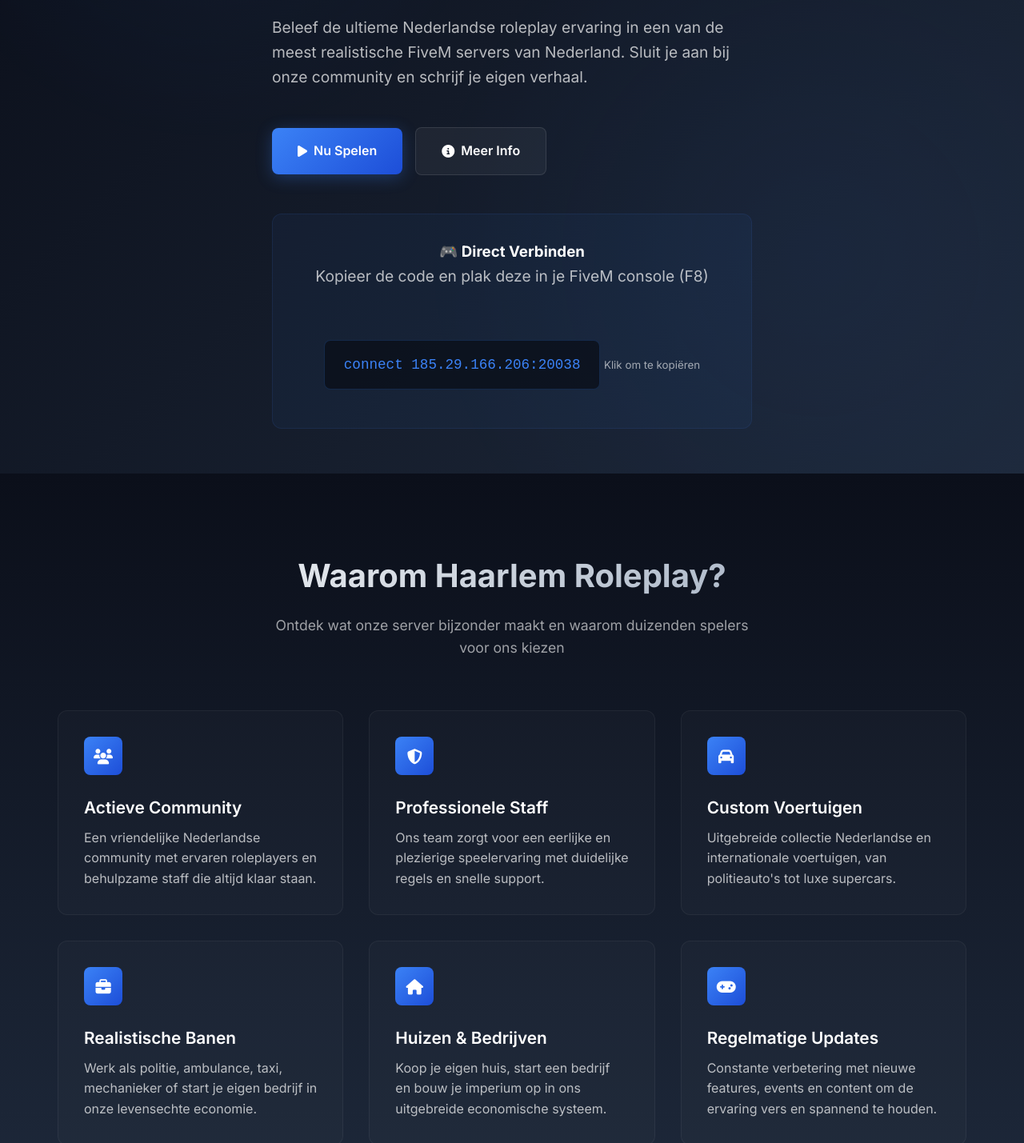
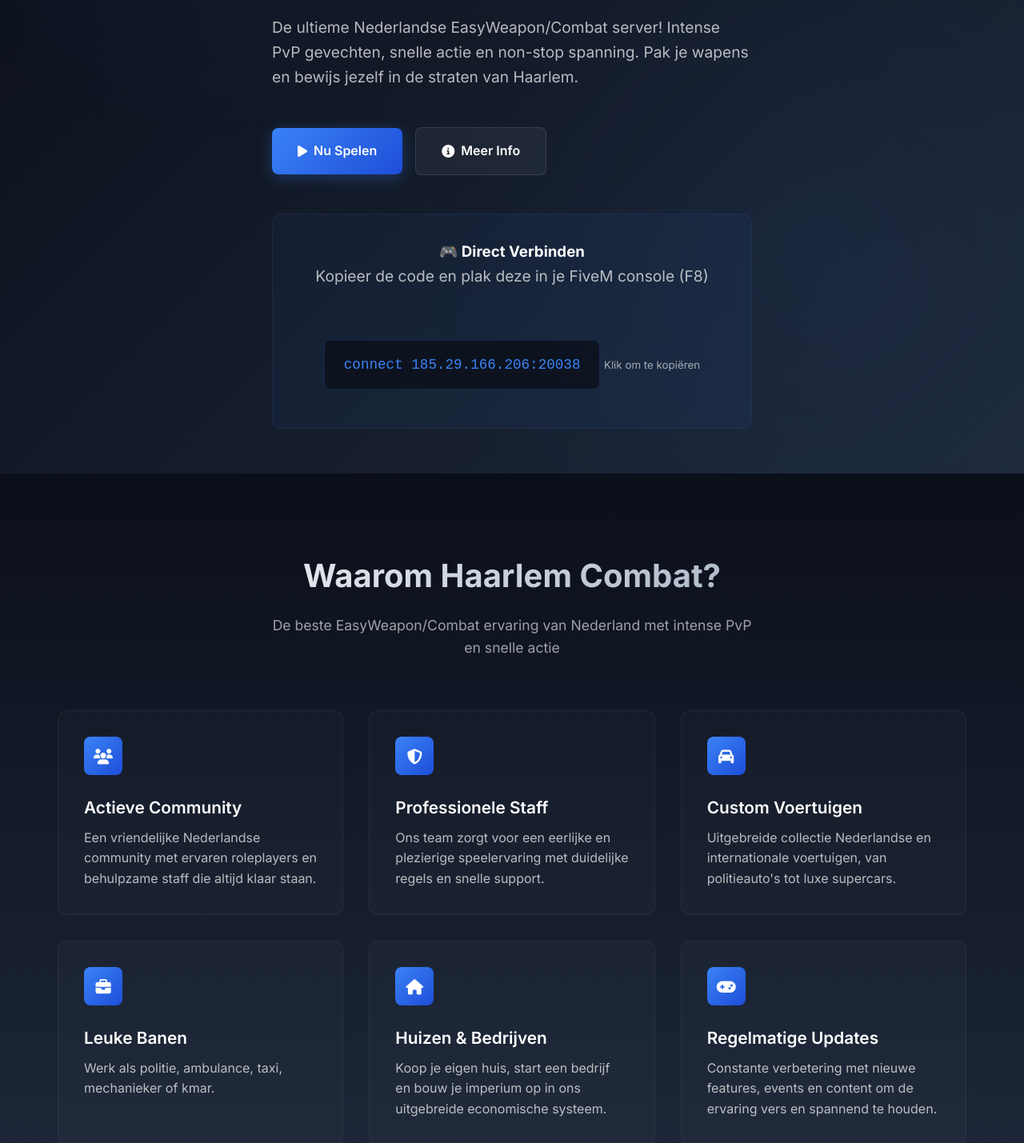
Before and after one commit to onyx-png/HaarlemRP, a plain HTML site: page index.html in a window 1280 px wide. Shown: the part 208-1637 px from the top of the page at 80% size. Drawn offline with Linux system fonts and the light colour scheme.

Commit message:
Update index.html

```diff
--- a/index.html
+++ b/index.html
@@ -541,11 +541,11 @@
         <div class="hero-container">
             <div class="hero-content fade-in-up">
                 <div class="hero-badge">
-                    <i class="fas fa-star"></i>
-                    Nederlandse FiveM Server
+                    <i class="fas fa-crosshairs"></i>
+                    Nederlandse EasyWeapon/Combat Server
                 </div>
                 <h1>Welkom bij<br>Haarlem Roleplay</h1>
-                <p>Beleef de ultieme Nederlandse roleplay ervaring in een van de meest realistische FiveM servers van Nederland. Sluit je aan bij onze community en schrijf je eigen verhaal.</p>
+                <p>De ultieme Nederlandse EasyWeapon/Combat server! Intense PvP gevechten, snelle actie en non-stop spanning. Pak je wapens en bewijs jezelf in de straten van Haarlem.</p>
 
                 <div class="hero-actions">
                     <a href="fivem://connect/185.29.166.206:20038" class="btn-primary">
@@ -574,8 +574,8 @@
     <section id="features" class="features">
         <div class="container">
             <div class="section-header">
-                <h2 class="section-title">Waarom Haarlem Roleplay?</h2>
-                <p class="section-subtitle">Ontdek wat onze server bijzonder maakt en waarom duizenden spelers voor ons kiezen</p>
+                <h2 class="section-title">Waarom Haarlem Combat?</h2>
+                <p class="section-subtitle">De beste EasyWeapon/Combat ervaring van Nederland met intense PvP en snelle actie</p>
             </div>
 
             <div class="features-grid">
@@ -607,8 +607,8 @@
                     <div class="feature-icon">
                         <i class="fas fa-briefcase"></i>
                     </div>
-                    <h3 class="feature-title">Realistische Banen</h3>
-                    <p class="feature-description">Werk als politie, ambulance, taxi, mechanieker of start je eigen bedrijf in onze levensechte economie.</p>
+                    <h3 class="feature-title">Leuke Banen</h3>
+                    <p class="feature-description">Werk als politie, ambulance, taxi, mechanieker of kmar.</p>
                 </div>
 
                 <div class="feature-card">
```
